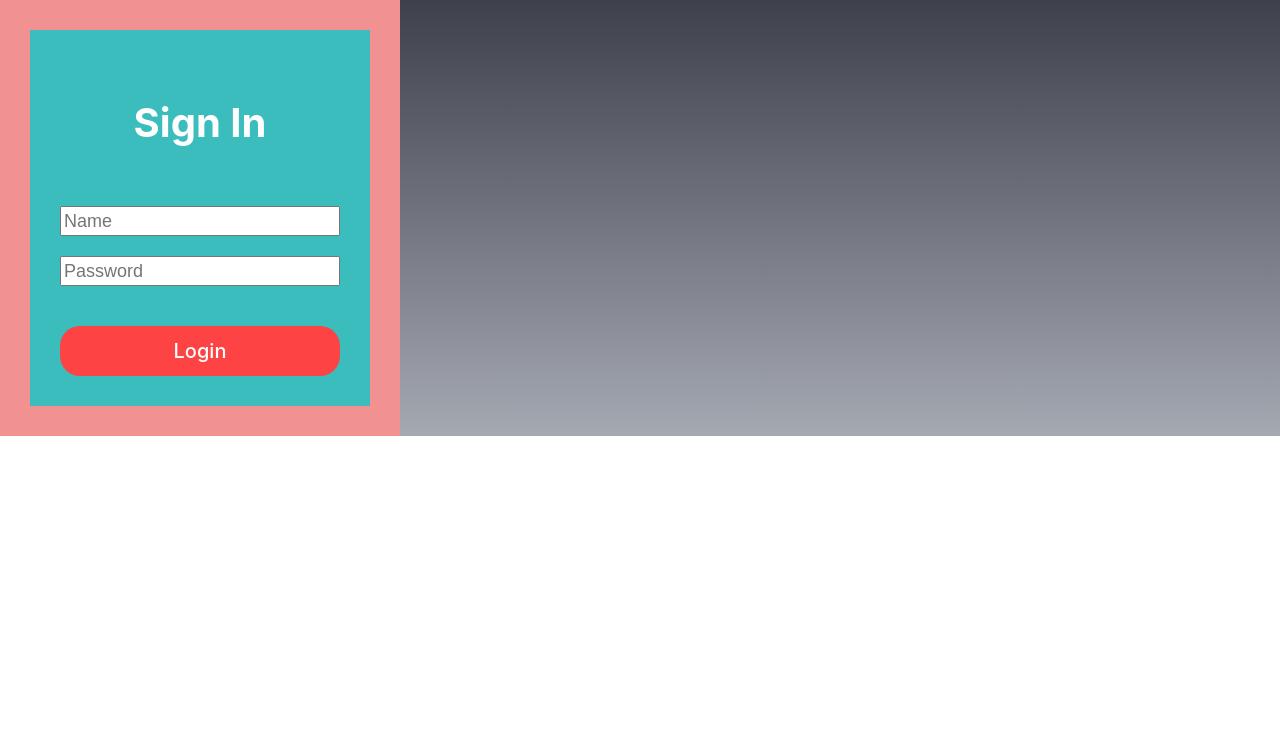
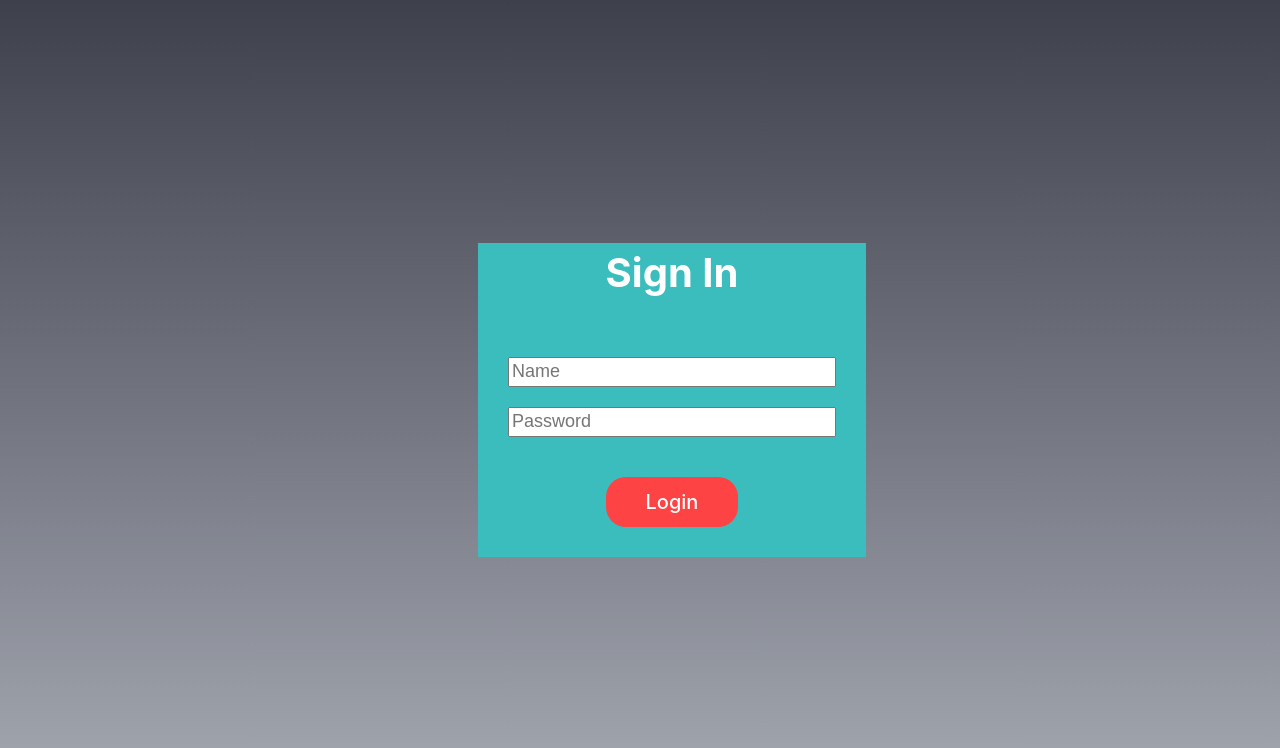
Before and after one commit to Shivanirathor/BookMyShow-Clone---React-Project---n88cmsrhco8d, a React (Vite) app: page /login in a window 1280 px wide. Shown: the top 748 px of the page. Built offline with nearby package versions, Linux system fonts and the light colour scheme.

Commit message:
login update

```diff
--- a/src/Style/Signup.css
+++ b/src/Style/Signup.css
@@ -61,14 +61,15 @@ font-size: 18px;
 
 .signup {
   color: white;
-  background-color: rgb(242, 145, 145);
+  /* background-color: rgb(242, 145, 145); */
   display: flex;
   flex-direction: column;
   justify-content: center;
   align-items: center;
   padding: 30px;
-  max-width: 400px; /* Set a max-width to keep the content centered and limit the width */
-  width: 100%; /* Add this to take full available width */
+  width: 35%;
+  margin-left: 35%;
+  height: 100vh;
   box-sizing: border-box; /* Add this to include padding and border in the width calculation */
 }
 
@@ -88,7 +89,8 @@ font-size: 18px;
   color: white;
   margin-top: 20px;
   font-size: 20px;
-  width: 100%;
+  margin-left: 30%;
+  width: 40%;
   border-radius: 20px;
   background-color: rgb(253, 67, 67);
 }
@@ -96,10 +98,11 @@ font-size: 18px;
 
 .signupInputs img {
   width: 100px;
-  margin: 0 auto; /* Use auto margin to center the image */
+  margin: 0 auto;
+
 }
-
 .signupInputs h2 {
+  margin-top: -30px;
   font-size: 40px;
 }
 
```
